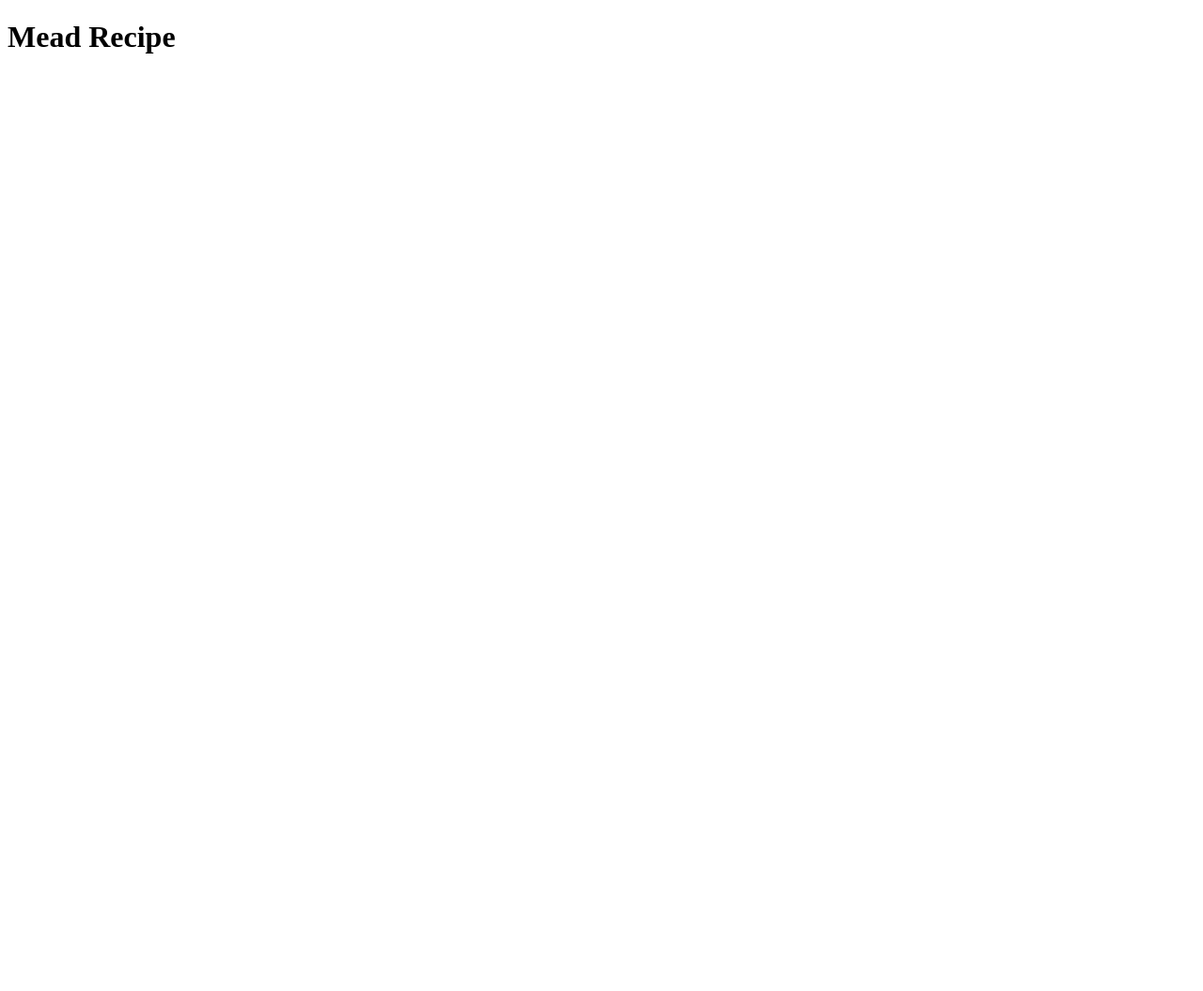
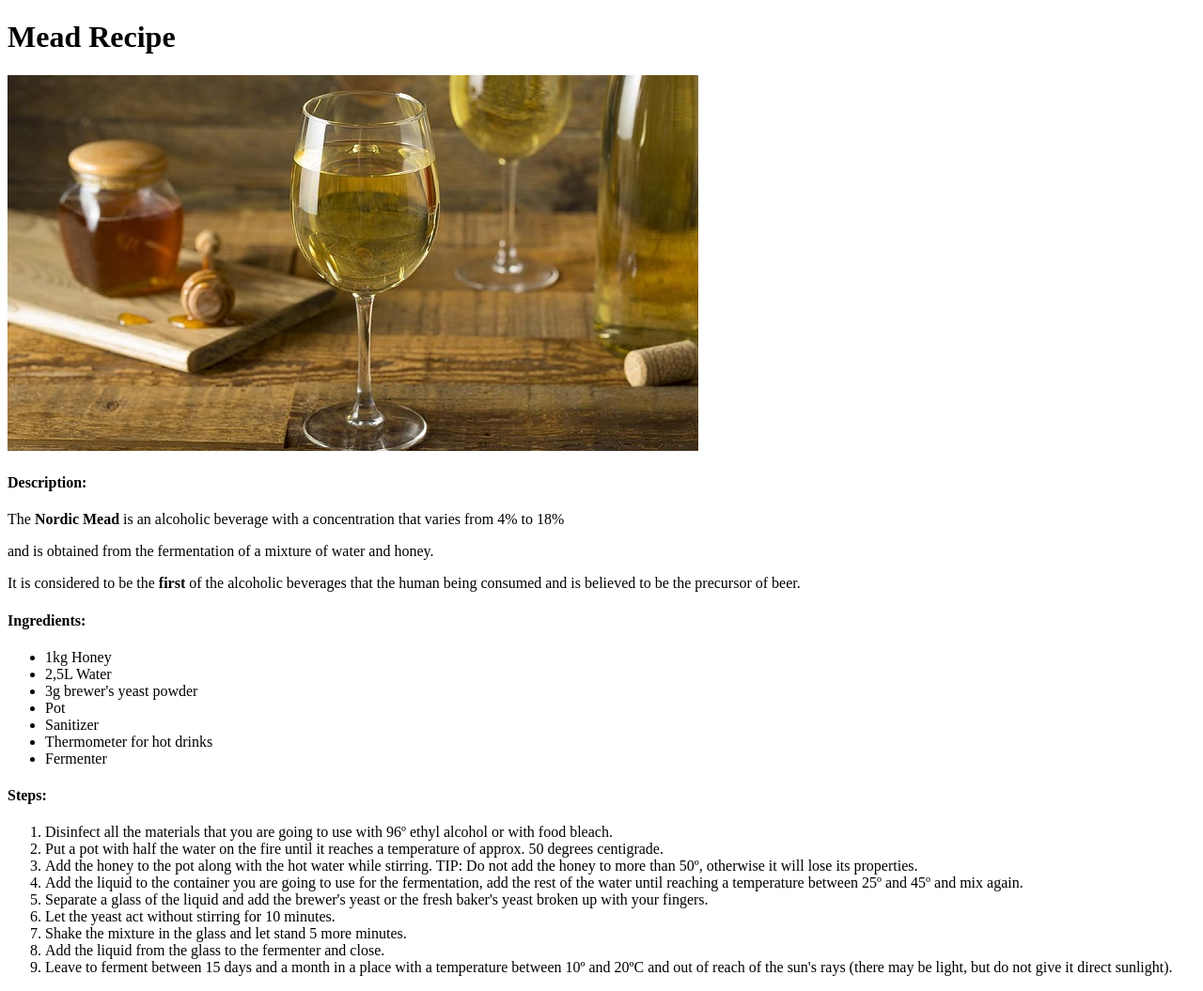
Before and after one commit to francosingh5/Odin-recipes, a plain HTML site: page recipes/mead.html in a window 1280 px wide. Shown: the whole page at 94% size. Before the commit the page ends 800 px from the top, so only its background shows below. Drawn offline with Linux system fonts and the light colour scheme; files whose address does not match are found by name.

Commit message:
Upload webpage content

```diff
--- a/recipes/mead.html
+++ b/recipes/mead.html
@@ -6,5 +6,32 @@
     </head>
     <body>
         <h1>Mead Recipe</h1>
+        <img src="/home/francohacks/repos/Odin-recipes/images/mead.jpg">
+        <h4>Description:</h4>
+        <p>The <strong>Nordic Mead</strong> is an alcoholic beverage with a concentration that varies from 4% to 18%</p>
+        <p>and is obtained from the fermentation of a mixture of water and honey.</p>
+        <p>It is considered to be the <strong>first</strong> of the alcoholic beverages that the human being consumed and is believed to be the precursor of beer.</p>
+        <h4>Ingredients:</h4>
+        <ul>
+            <li>1kg Honey</li>
+            <li>2,5L Water</li>
+            <li>3g brewer's yeast powder</li>
+            <li>Pot</li>
+            <li>Sanitizer</li>
+            <li>Thermometer for hot drinks</li>
+            <li>Fermenter</li>
+        </ul>
+        <h4>Steps:</h4>
+        <ol>
+            <li>Disinfect all the materials that you are going to use with 96º ethyl alcohol or with food bleach.</li>
+            <li>Put a pot with half the water on the fire until it reaches a temperature of approx. 50 degrees centigrade.</li>
+            <li>Add the honey to the pot along with the hot water while stirring. TIP: Do not add the honey to more than 50º, otherwise it will lose its properties.</li>
+            <li>Add the liquid to the container you are going to use for the fermentation, add the rest of the water until reaching a temperature between 25º and 45º and mix again.</li>
+            <li>Separate a glass of the liquid and add the brewer's yeast or the fresh baker's yeast broken up with your fingers.</li>
+            <li>Let the yeast act without stirring for 10 minutes.</li>
+            <li>Shake the mixture in the glass and let stand 5 more minutes.</li>
+            <li>Add the liquid from the glass to the fermenter and close.</li>
+            <li>Leave to ferment between 15 days and a month in a place with a temperature between 10º and 20ºC and out of reach of the sun's rays (there may be light, but do not give it direct sunlight).</li>
+        </ol>
     </body>
 </html>
```
